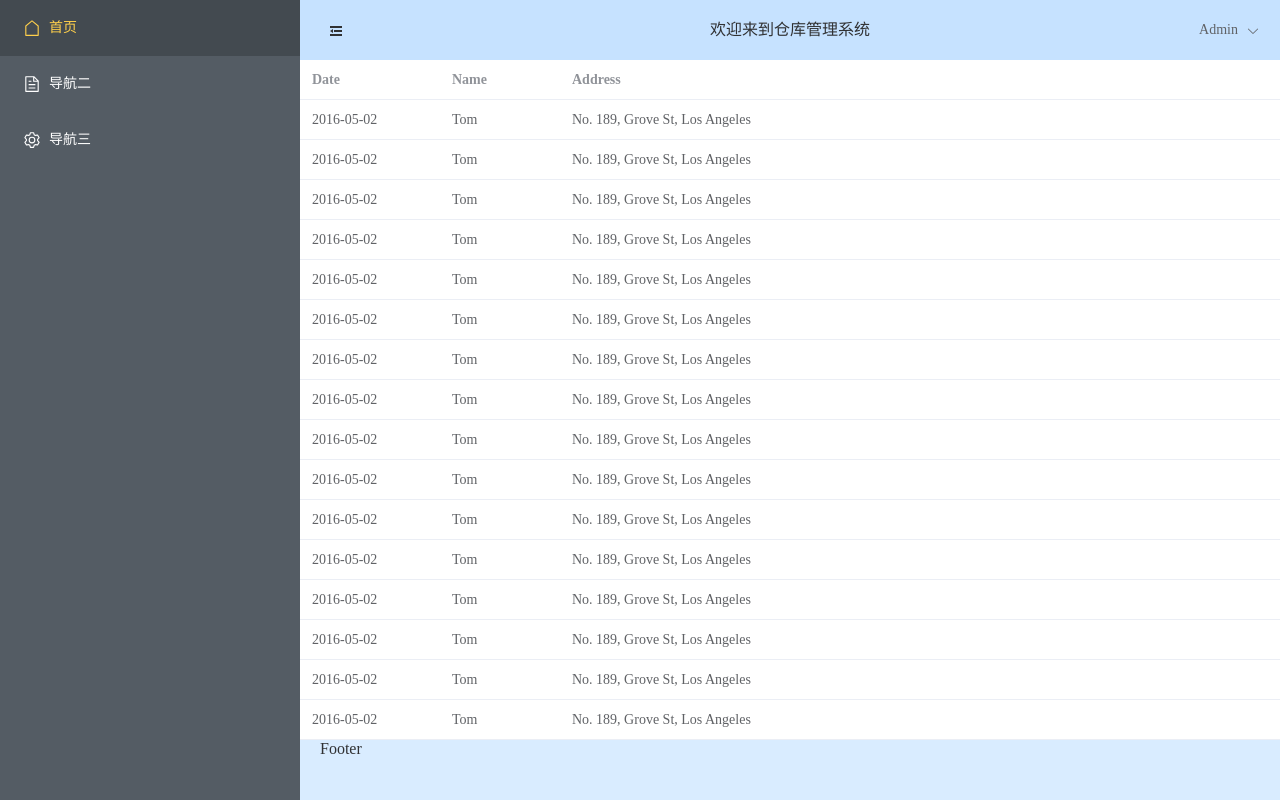
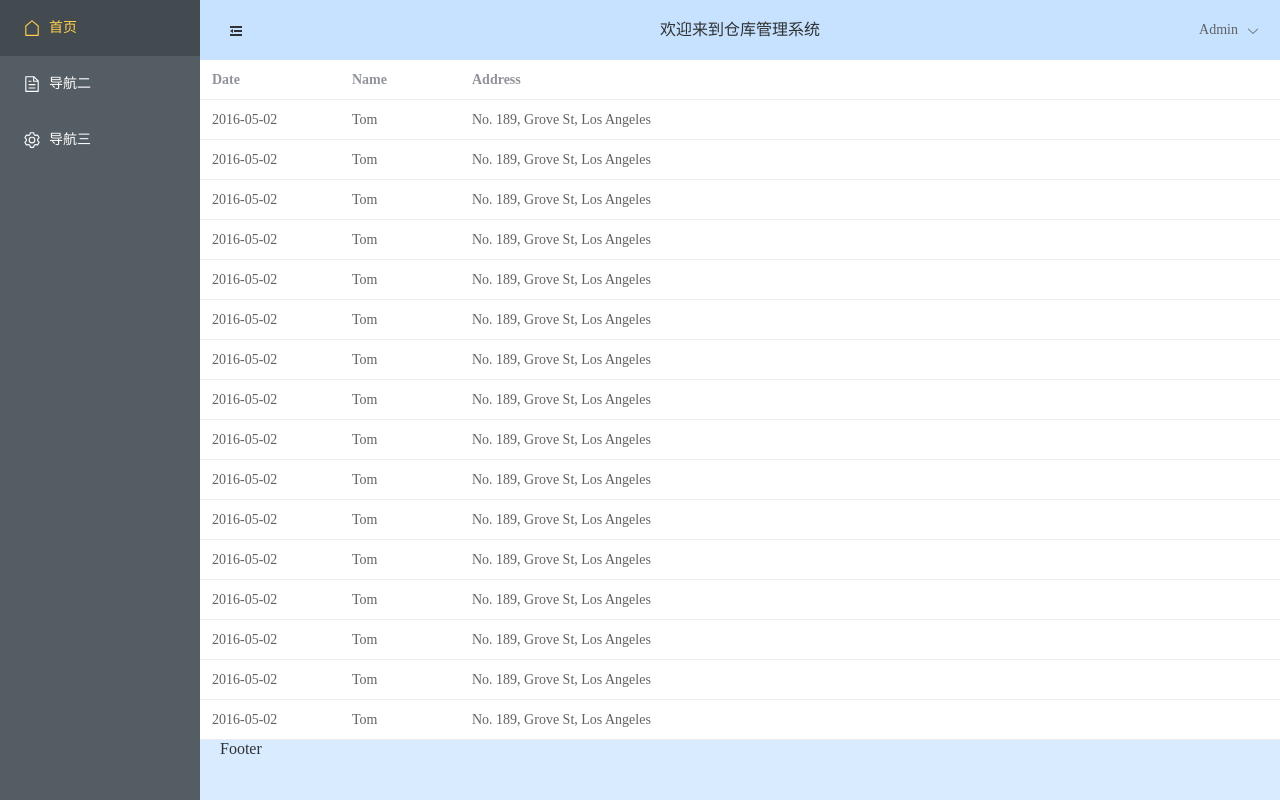
Before and after one commit to codicefun/codicefun-wms, a Vue app in the folder codicefun-wms-app/: page / in a window 1280 px wide. Built offline with nearby package versions, Linux system fonts and the light colour scheme.

Commit message:
Add aside collapse

```diff
--- a/codicefun-wms-app/package.json
+++ b/codicefun-wms-app/package.json
@@ -16,6 +16,7 @@
     "element-plus": "^2.4.4",
     "normalize.css": "^8.0.1",
     "pinia": "^2.1.7",
+    "pinia-plugin-persistedstate": "^3.2.1",
     "vue": "^3.3.11",
     "vue-router": "^4.2.5"
   },
--- a/codicefun-wms-app/src/layout/components/aside.vue
+++ b/codicefun-wms-app/src/layout/components/aside.vue
@@ -1,31 +1,36 @@
-<script setup lang="ts">
+<script lang="ts" setup>
 import { Document, House, Setting } from '@element-plus/icons-vue'
+import { useSettingStore } from '@/stores'
+
+const settingStore = useSettingStore()
 </script>
 
 <template>
   <el-aside>
     <el-scrollbar>
-      <el-menu active-text-color="#ffd04b"
+      <el-menu :collapse="settingStore.getIsCollapse"
+               active-text-color="#ffd04b"
                background-color="#545c64"
                default-active="1"
+               ollapse-transition="true"
                text-color="#fff">
         <el-menu-item index="1">
           <el-icon>
             <house />
           </el-icon>
-          <span>首页</span>
+          <template #title>首页</template>
         </el-menu-item>
         <el-menu-item index="2">
           <el-icon>
             <document />
           </el-icon>
-          <span>导航二</span>
+          <template #title>导航二</template>
         </el-menu-item>
         <el-menu-item index="3">
           <el-icon>
             <setting />
           </el-icon>
-          <span>导航三</span>
+          <template #title>导航三</template>
         </el-menu-item>
       </el-menu>
     </el-scrollbar>
@@ -34,10 +39,16 @@ import { Document, House, Setting } from '@element-plus/icons-vue'
 
 <style scoped>
 .el-aside {
+  width: auto; /* default 300px */
   background-color: #545c64;
 }
 
 .el-menu {
   border-right: none;
 }
+
+.el-menu:not(.el-menu--collapse) {
+  width: 200px;
+  min-height: 400px;
+}
 </style>
--- a/codicefun-wms-app/src/layout/components/header.vue
+++ b/codicefun-wms-app/src/layout/components/header.vue
@@ -1,5 +1,8 @@
 <script lang="ts" setup>
-import { ArrowDown, Fold } from '@element-plus/icons-vue'
+import { ArrowDown, Expand, Fold } from '@element-plus/icons-vue'
+import { useSettingStore } from '@/stores'
+
+const settingStore = useSettingStore()
 
 const goUserCenter = () => {
   console.log('user center')
@@ -15,7 +18,8 @@ const logout = () => {
     <el-row style="height: 100%">
       <el-col :span="4" class="grid" style="justify-content: left">
         <el-icon>
-          <fold />
+          <expand v-if="settingStore.getIsCollapse" @click="settingStore.changeIsCollapse()" />
+          <fold v-else @click="settingStore.changeIsCollapse()" />
         </el-icon>
       </el-col>
       <el-col :span="16" class="grid" style="justify-content: center">
--- a/codicefun-wms-app/src/main.ts
+++ b/codicefun-wms-app/src/main.ts
@@ -1,9 +1,9 @@
 import { createApp } from 'vue'
-import { createPinia } from 'pinia'
 import ElementPlus from 'element-plus'
 
 import App from './app.vue'
 import router from './router'
+import pinia from './stores'
 
 import 'element-plus/dist/index.css'
 import 'normalize.css/normalize.css'
@@ -13,5 +13,5 @@ const app = createApp(App)
 app
   .use(router)
   .use(ElementPlus)
-  .use(createPinia())
+  .use(pinia)
   .mount('#app')
--- /dev/null
+++ b/codicefun-wms-app/src/stores/index.ts
@@ -0,0 +1,10 @@
+import { createPinia } from 'pinia'
+import piniaPersistedState from 'pinia-plugin-persistedstate'
+
+
+const pinia = createPinia()
+
+pinia.use(piniaPersistedState)
+
+export default pinia
+export { default as useSettingStore } from './modules/setting'
--- /dev/null
+++ b/codicefun-wms-app/src/stores/modules/setting.ts
@@ -0,0 +1,23 @@
+import { defineStore } from 'pinia'
+import type { SettingState } from './types/type'
+
+const useSettingStore = defineStore('setting', {
+  state(): SettingState {
+    return {
+      isCollapse: false
+    }
+  },
+  getters: {
+    getIsCollapse: (state) => {
+      return state.isCollapse
+    }
+  },
+  actions: {
+    changeIsCollapse() {
+      this.isCollapse = !this.isCollapse
+    }
+  },
+  persist: true
+})
+
+export default useSettingStore
--- /dev/null
+++ b/codicefun-wms-app/src/stores/modules/types/type.ts
@@ -0,0 +1,3 @@
+export interface SettingState {
+  isCollapse: boolean
+}
```
Also changed, not shown: codicefun-wms-app/src/stores/counter.ts (deleted, +0 -13 lines), codicefun-wms-app/.eslintrc.cjs, 1 other file (tests, documents, lock files or other folders).
